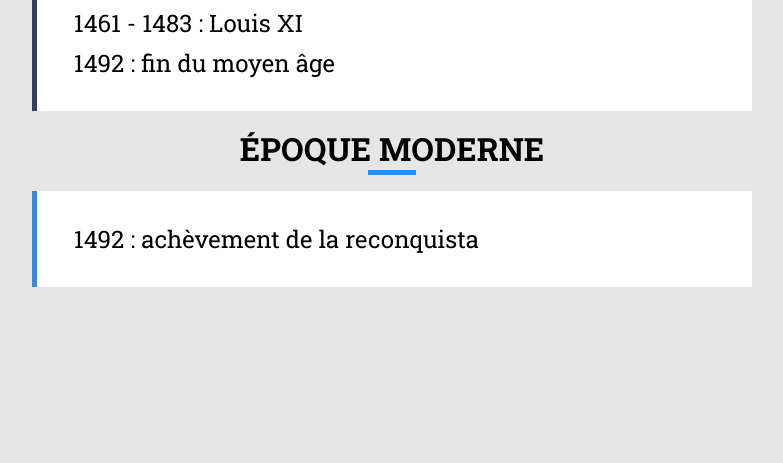
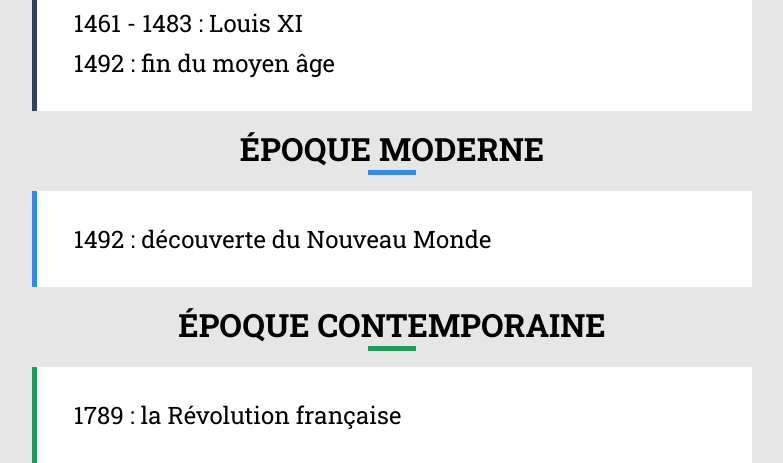
Before and after one commit to samuelbalin67/apprendre.xyz, a PHP site: page /histoire_de_france/index.html in a window 1280 px wide. Shown: the part 2658-3121 px from the top of the page, without its empty margins (248-1031 px from the left). Before the commit the page ends 2945 px from the top, so only its background shows below. Run offline with PHP 8.4, Linux system fonts and the light colour scheme; some web fonts are replaced.

Commit message:
ajout de l'époque contemporaine

```diff
--- a/css/styles.css
+++ b/css/styles.css
@@ -114,6 +114,9 @@
 .epoquemoderne h2::after {
 	background: #318Ce7;
 }
+.epoquecontemporaine h2::after {
+	background: #1F9B5A;
+}
 .prehistoire > div {
 	border-left: 5px solid brown;
 }
@@ -125,6 +128,9 @@
 }
 .epoquemoderne > div {
 	border-left: 5px solid #318Ce7;
+}
+.epoquecontemporaine > div {
+	border-left: 5px solid #1F9B5A;
 }
 
 @media screen and (min-width: 800px) {
--- a/histoire_de_france/index.html
+++ b/histoire_de_france/index.html
@@ -294,7 +294,16 @@
 				<h2 class="">Époque moderne</h2>
 				<div>
 					<li class="periode">
-						<h3 class="accordeonTitle">1492 : achèvement de la reconquista</h3>
+						<h3 class="accordeonTitle">1492 : découverte du Nouveau Monde</h3>
+					</li>
+				</div>
+			</ul>
+
+			<ul class="grandeSection epoquecontemporaine">
+				<h2 class="">Époque contemporaine</h2>
+				<div>
+					<li class="periode">
+						<h3 class="accordeonTitle">1789 : la Révolution française</h3>
 					</li>
 				</div>
 			</ul>
```
